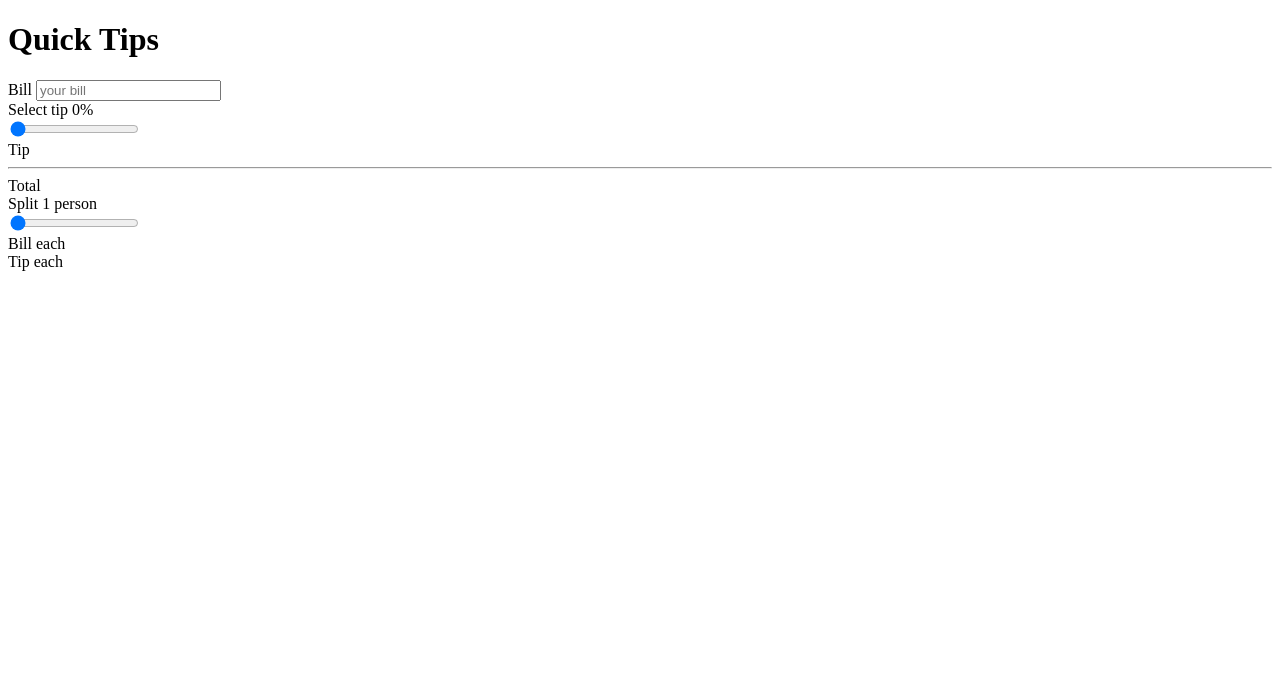
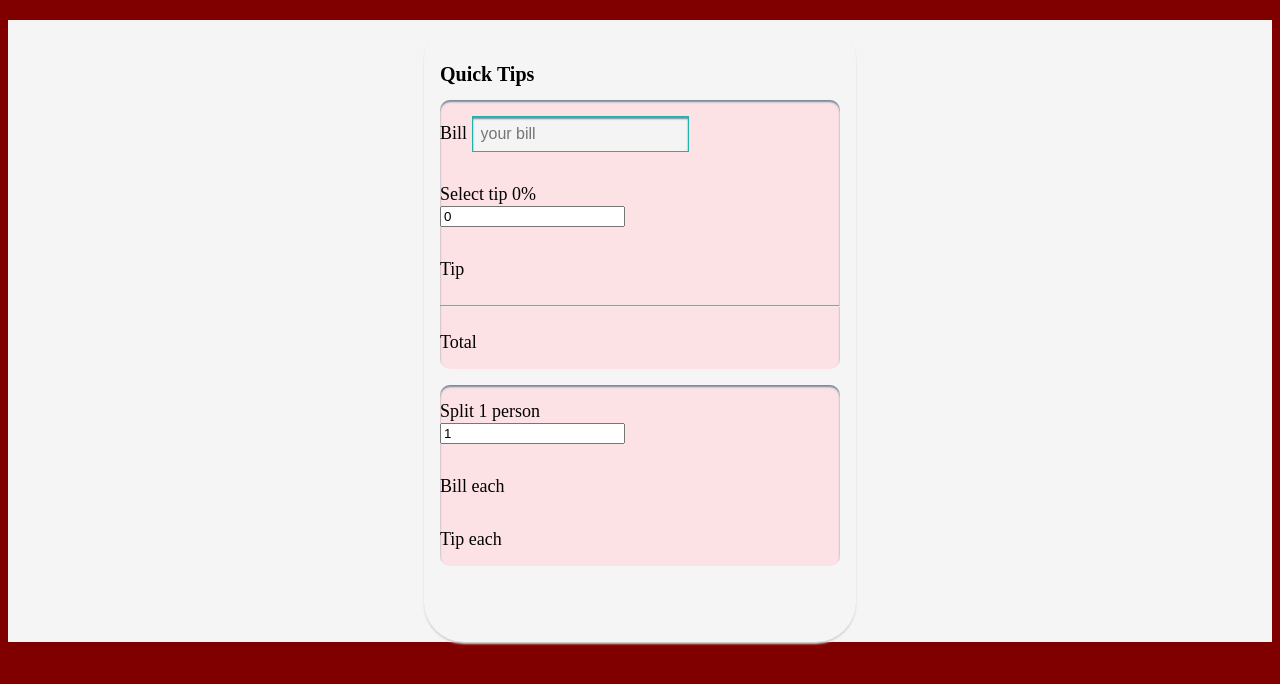
Before and after one commit to blasisi/personalProject-billingApp, a plain HTML site: page index.html in a window 1280 px wide. Drawn offline with Linux system fonts and the light colour scheme.

Commit message:
styling added

```diff
--- a/index.html
+++ b/index.html
@@ -5,54 +5,58 @@
     <meta charset="UTF-8">
     <meta http-equiv="X-UA-Compatible" content="IE=edge">
     <meta name="viewport" content="width=device-width, initial-scale=1.0">
+    <link rel="stylesheet" href="/style.css">
+
     <title>Tips</title>
 </head>
 
 <body>
     <main>
-        <h1>Quick Tips</h1>
+        <h1 title="title">Quick Tips</h1>
         <section>
             <div>
-                <label for="bills">Bill</label>
-                <input type="number" placeholder="your bill" id="youBill" />
+                <label for=" bills ">Bill</label>
+                <input type="number" placeholder="your bill" id="youBill " />
             </div>
             <div>
                 <div>
-                    <label for="selectTip">Select tip </label>
-                    <span id="tipPercentage">0%</span>
+                    <label for="selectTip ">Select tip </label>
+                    <span id="tipPercentage ">0%</span>
                 </div>
-                <input type="range" value="0" id="tipInput" />
+                <input type="range " value="0 " id="tipInput " />
             </div>
             <div>
                 <span>Tip</span>
-                <span id="tipValue"></span>
+                <span id="tipValue "></span>
 
             </div>
             <hr>
             <div>
                 <span>Total </span>
-                <span id="totalTip" </span>
+                <span id="totalTip " </span>
             </div>
         </section>
 
         <section>
             <div>
                 <div>
-                    <label for="splitInput">Split </label>
-                    <span id="splitValuel">1 person</span>
+                    <label for="splitInput ">Split </label>
+                    <span id="splitValuel ">1 person</span>
                 </div>
-                <input type="range" min="1" max="10" value="1" id="splitInput" />
+                <input type="range " min="1 " max="10 " value="1 " id="splitInput " />
             </div>
             <div>
                 <span>Bill each</span>
-                <span id="billEach"></span>
+                <span id="billEach "></span>
             </div>
             <div>
                 <span>Tip each</span>
-                <span id="tipEach"></span>
+                <span id="tipEach "></span>
             </div>
         </section>
     </main>
+    <script src="js/tip.js"></script>
+
 </body>
 
 </html>
--- /dev/null
+++ b/style.css
@@ -0,0 +1,68 @@
+@import url("https://fonts.googleapis.com/css2?family=Roboto:wght@100&display=swap");
+html {
+    height: 100%;
+    font-size: 10px;
+    color: black;
+    background-color: maroon;
+}
+
+
+/* * {
+    margin: 0;
+    padding: 0;
+    box-sizing: border-box;
+} */
+
+body {
+    background-color: whitesmoke;
+}
+
+main {
+    max-width: 40rem;
+    margin: 2rem auto;
+    background: linear-gradient(30deg, rgb(240, 17, 54));
+    padding: 3rem 1.6rem 6rem 1.6rem;
+    border-radius: 4rem;
+    box-shadow: 0 2px 2px lightgrey;
+}
+
+main .title {
+    text-align: center;
+    font-size: 6rem;
+    margin: 0;
+    padding-bottom: 3rem;
+    color: rgb(75, 71, 71);
+}
+
+section {
+    background-color: rgb(252, 225, 229);
+    font-size: 1.8rem;
+    margin-bottom: 1.6rem;
+    border-radius: 1rem;
+    box-shadow: inset 0 2px 2px lightslategray;
+}
+
+section>div {
+    padding: 1.6rem 0;
+}
+
+.bills {
+    display: flex;
+}
+
+.bills label {
+    flex: 1;
+    align-self: center;
+}
+
+.bill input {
+    flex: 3;
+}
+
+input[type="number"] {
+    background-color: #f4f4f5;
+    font-size: 1.6rem;
+    border: 1px solid lightseagreen;
+    padding: 0.8rem 0 0.8rem 0.8rem;
+    box-shadow: inset 0 2px 2px lightslategray;
+}
```
Also changed, not shown: tip.js (added).
